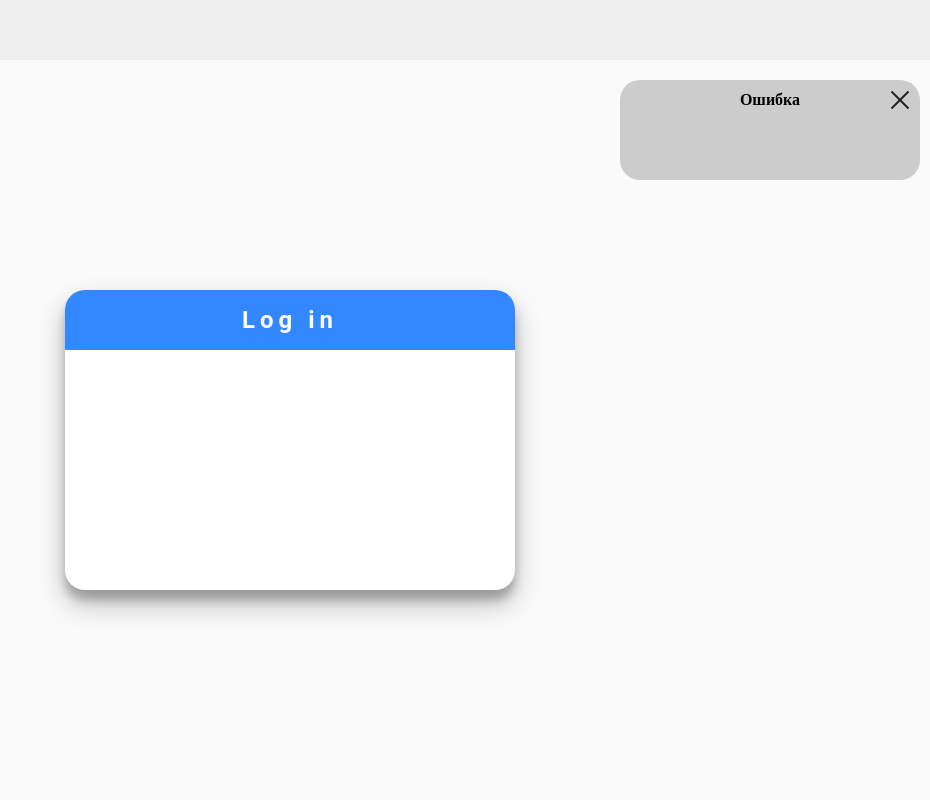
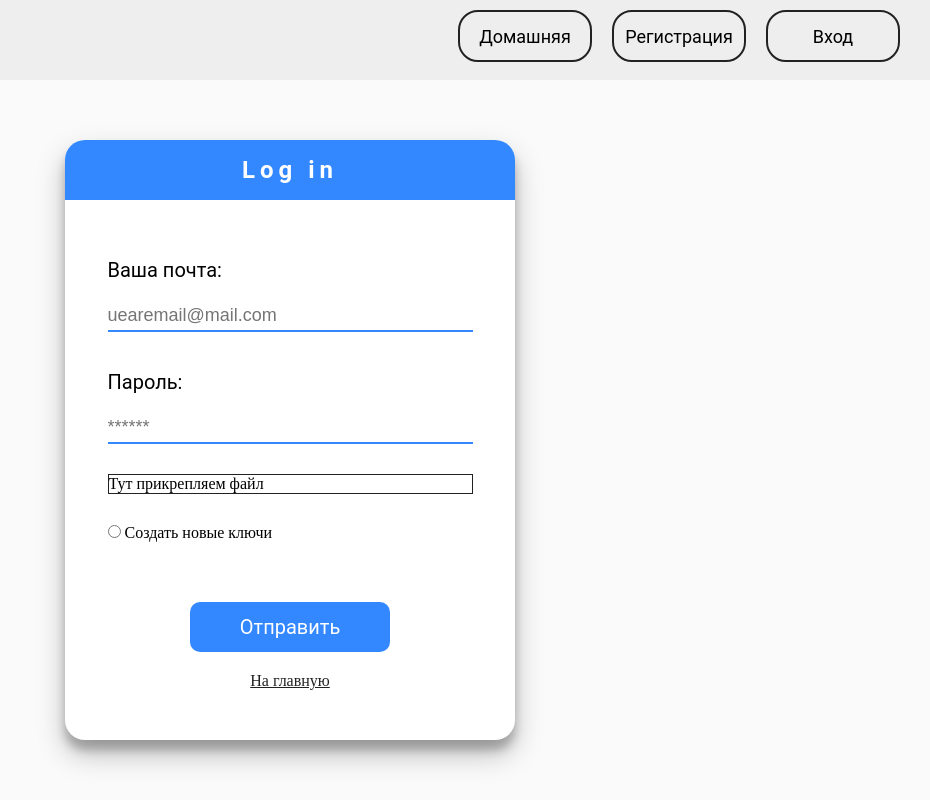
Before and after one commit to ordinem-net/core, a Flask app: template app/templates/login.html in a window 1280 px wide. Shown: the whole page, without its empty margins (350-1280 px from the left). Run offline with Flask 2, Linux system fonts and the light colour scheme; the template is opened without the code that fills it, so the values that code supplies are empty.

Commit message:
add login entered

```diff
--- a/app/src/styles/card.less
+++ b/app/src/styles/card.less
@@ -115,4 +115,13 @@
 			border: 1px solid @blue;
 		}
 	}
+
+	&__small-link {
+		display: flex;
+		justify-content: center;
+
+		a {
+			color: #222;
+		}
+	}
 }
--- a/app/src/styles/main.less
+++ b/app/src/styles/main.less
@@ -11,6 +11,46 @@
 	background-color: #EEE;
 	position: fixed;
 	z-index: 5;
+	padding: 10px 0;
+
+	&__links {
+		float: right;
+		margin-right: 10px;
+		height: 80%;
+		display: flex;
+
+		&::after {
+			content: '';
+			clear: both;
+		}
+	}
+
+	&__link {
+		height: 100%;
+		margin-right: 20px;
+		min-width: 130px;
+		border-radius: 20px;
+		border: 2px solid #222;
+		display: flex;
+		align-items: center;
+		justify-content: center;
+		font-size: 18px;
+		font-family: Roboto, sans-serif;
+	}
+
+	a&__link {
+		text-decoration: none;
+		color: #000;
+		transition: .5s;
+
+		&:hover {
+			box-shadow: 0 5px 10px rgba(0,0,0,0.15), 0 4px 4px rgba(0,0,0,0.12);
+		}
+	}
+
+	div&__link {
+		background-color: #C9C9C9FF;
+	}
 }
 
 .content {
@@ -24,6 +64,7 @@
 	position: fixed;
 	animation: show_error 1.5s forwards;
 	top: @heder_heigth + 20px;
+	right: 30px;
 	min-width: 300px;
 	max-width: 350px;
 	min-height: 100px;
@@ -84,10 +125,10 @@
 
 @keyframes show_error {
 	0% {
-		right: -400px;
+		opacity: 0;
 	}
 
 	100% {
-		right: 10px;
+		opacity: 1;
 	}
 }
--- a/app/static/css/card.css
+++ b/app/static/css/card.css
@@ -141,3 +141,18 @@
 .card__select:focus {
   border: 1px solid #38F;
 }
+.card__small-link {
+  display: -webkit-box;
+  display: -webkit-flex;
+  display: -moz-box;
+  display: -ms-flexbox;
+  display: flex;
+  -webkit-box-pack: center;
+  -webkit-justify-content: center;
+     -moz-box-pack: center;
+      -ms-flex-pack: center;
+          justify-content: center;
+}
+.card__small-link a {
+  color: #222;
+}
--- a/app/static/css/main.css
+++ b/app/static/css/main.css
@@ -8,6 +8,60 @@
   background-color: #EEE;
   position: fixed;
   z-index: 5;
+  padding: 10px 0;
+}
+.header__links {
+  float: right;
+  margin-right: 10px;
+  height: 80%;
+  display: -webkit-box;
+  display: -webkit-flex;
+  display: -moz-box;
+  display: -ms-flexbox;
+  display: flex;
+}
+.header__links::after {
+  content: '';
+  clear: both;
+}
+.header__link {
+  height: 100%;
+  margin-right: 20px;
+  min-width: 130px;
+  -webkit-border-radius: 20px;
+          border-radius: 20px;
+  border: 2px solid #222;
+  display: -webkit-box;
+  display: -webkit-flex;
+  display: -moz-box;
+  display: -ms-flexbox;
+  display: flex;
+  -webkit-box-align: center;
+  -webkit-align-items: center;
+     -moz-box-align: center;
+      -ms-flex-align: center;
+          align-items: center;
+  -webkit-box-pack: center;
+  -webkit-justify-content: center;
+     -moz-box-pack: center;
+      -ms-flex-pack: center;
+          justify-content: center;
+  font-size: 18px;
+  font-family: Roboto, sans-serif;
+}
+a.header__link {
+  text-decoration: none;
+  color: #000;
+  -webkit-transition: 0.5s;
+  -o-transition: 0.5s;
+  transition: 0.5s;
+}
+a.header__link:hover {
+  -webkit-box-shadow: 0 5px 10px rgba(0, 0, 0, 0.15), 0 4px 4px rgba(0, 0, 0, 0.12);
+          box-shadow: 0 5px 10px rgba(0, 0, 0, 0.15), 0 4px 4px rgba(0, 0, 0, 0.12);
+}
+div.header__link {
+  background-color: #C9C9C9FF;
 }
 .content {
   width: 100%;
@@ -23,6 +77,7 @@
        -o-animation: show_error 1.5s forwards;
           animation: show_error 1.5s forwards;
   top: 80px;
+  right: 30px;
   min-width: 300px;
   max-width: 350px;
   min-height: 100px;
@@ -85,25 +140,25 @@
 }
 @-webkit-keyframes show_error {
   0% {
-    right: -400px;
+    opacity: 0;
   }
   100% {
-    right: 10px;
+    opacity: 1;
   }
 }
 @-o-keyframes show_error {
   0% {
-    right: -400px;
+    opacity: 0;
   }
   100% {
-    right: 10px;
+    opacity: 1;
   }
 }
 @keyframes show_error {
   0% {
-    right: -400px;
+    opacity: 0;
   }
   100% {
-    right: 10px;
+    opacity: 1;
   }
 }
--- /dev/null
+++ b/app/static/js/login.js
@@ -0,0 +1,32 @@
+'use strict';
+
+var newKey = document.querySelector('#newKey');
+var form = document.querySelector('#login');
+var action = document.querySelector('#cardAction');
+console.log(form);
+newKey.addEventListener('click', function (e) {
+  if (newKey.checked) {
+    var result = confirm('При создании новых ключей ваш аккаунт будет не активен примерно 10 минут и вы не сможете производить какие либо дейстия. Вы уверены, что хотите создать новые ключи?');
+
+    if (!result) {
+      e.preventDefault();
+    }
+  }
+});
+action.addEventListener('click', function (e) {
+  var inputs = form.querySelectorAll('input');
+  var not_check = false;
+
+  for (var i = 0; i < inputs.length; i++) {
+    if (!inputs[i].value) {
+      not_check = true;
+      inputs[i].classList.add('card__input_not-value');
+    }
+  }
+
+  if (not_check) {
+    e.preventDefault();
+    alert('Не все поля заполнены!');
+    return;
+  }
+});
--- a/app/templates/base/base.html
+++ b/app/templates/base/base.html
@@ -12,16 +12,11 @@
 </head>
 <body>
     {% if not no_header %}
-        <div class="header"></div>
+        {% include('base/modules/header.html') %}
     {% endif %}
-    <div class="error" id="errorMessage">
-        <div class="error__header">
-            <div class="error__header_close" id="closeErrorMessage"></div>
-            <div class="error__header_text">Ошибка</div>
-        </div>
-        <div class="error__content"></div>
-    </div>
-    <script src="{{ url_for('static', filename='js/error_message.js') }}"></script>
+    {% if error %}
+        {% include('base/modules/error.html') %}
+    {% endif %}
     <div class="content">
         {% block content %}{% endblock %}
     </div>
--- a/app/templates/base/card.html
+++ b/app/templates/base/card.html
@@ -3,6 +3,7 @@
 {% block title %}Card{% endblock %}
 
 {% block links %}
+{{ super() }}
 <link rel="stylesheet" href="{{ url_for('static', filename='css/card.css') }}">
 {% endblock %}
 
--- /dev/null
+++ b/app/templates/base/modules/header.html
@@ -0,0 +1,21 @@
+{% set header_links = [
+    {'name': 'index', 'title': 'Домашняя', 'href': url_for('index')},
+    {'name': 'register', 'title': 'Регистрация', 'href': url_for('register'), 'target': true},
+    {'name': 'login', 'title': 'Вход', 'href': url_for('login')},
+] %}
+
+<header class="header">
+    <div class="header__links">
+        {% for link in header_links %}
+            {% if name == link.name %}
+            	<div class="header__link">{{ link.title }}</div>
+            {% else %}
+            	<a
+            		class="header__link"
+            		href="{{ link.href }}"
+            		{{ link.target and 'target=_blank' }}
+            	>{{ link.title }}</a>
+            {% endif %}
+        {% endfor %}
+    </div>
+</header>
--- a/app/templates/login.html
+++ b/app/templates/login.html
@@ -3,6 +3,39 @@
 {% block title %}LogIn{% endblock %}
 {% set cardTitle = 'Log in' %}
 
+{% set inputs = [
+	{"title": "Ваша почта", "name": "email", "type": "email", "placeholder": "uearemail@mail.com"},
+	{"title": "Пароль", "name": "password", "type": "password", "placeholder": "******"}
+] %}
+
 {% block card %}
+<form action="/todo/login" method="POST" id="login">
+	{% for inp in inputs %}
+		<div class="card__enter-data">
+			<input
+				class="card__input"
+				type="{{ inp.type or 'text' }}"
+				name="{{ inp.name }}"
+				autocomplete="disable"
+				{{ inp.placeholder and "placeholder=" + inp.placeholder }}
+			/>
+			<label class="card__label" for="{{ inp.name }}">{{ inp.title }}</label>
+		</div>
+	{% endfor %}
+	<div class="card__enter-data" id="addKeysBlock" style="border: 1px solid #222">
+		Тут прикрепляем файл
+	</div>
+	<div class="card__checkbox">
+		<input type="radio" name="newKey" id="newKey" value="new_key" />
+		<label for="newKey">Создать новые ключи</label>
+	</div>
+	<button class="card__bth" id="cardAction">Отправить</button>
+	<div class="card__small-link">
+		<a href="{{ url_for('index') }}">На главную</a>
+	</div>
+</form>
+{% endblock %}
 
+{% block scripts %}
+<script src="{{ url_for('static', filename='js/login.js') }}"></script>
 {% endblock %}
```
Also changed, not shown: app/src/js/login.js (added, +35 -0 lines), app/templates/base/modules/error.html (added, +8 -0 lines), app/templates/index.html (+3 -43 lines), app/templates/register.html (added, +46 -0 lines), app/templates/register_user.html (deleted, +0 -7 lines), app/todo.py (+10 -2 lines), app/view.py (+8 -8 lines).
